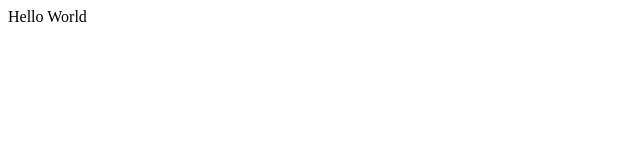
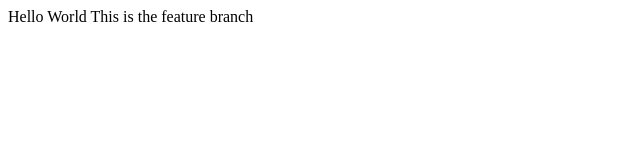
Before and after one commit to TadhgShinkwin/lecture1, a plain HTML site: page index.html in a window 1280 px wide. Shown: the whole page, without its empty margins (0-640 px from the left). Drawn offline with Linux system fonts and the light colour scheme.

Commit message:
Added another line

```diff
--- a/index.html
+++ b/index.html
@@ -7,5 +7,6 @@
 </head>
 <body>
     Hello World
+    This is the feature branch
 </body>
 </html>
```
